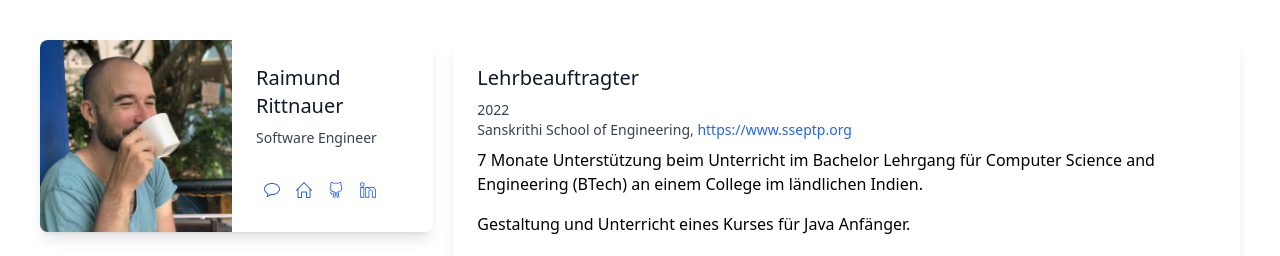
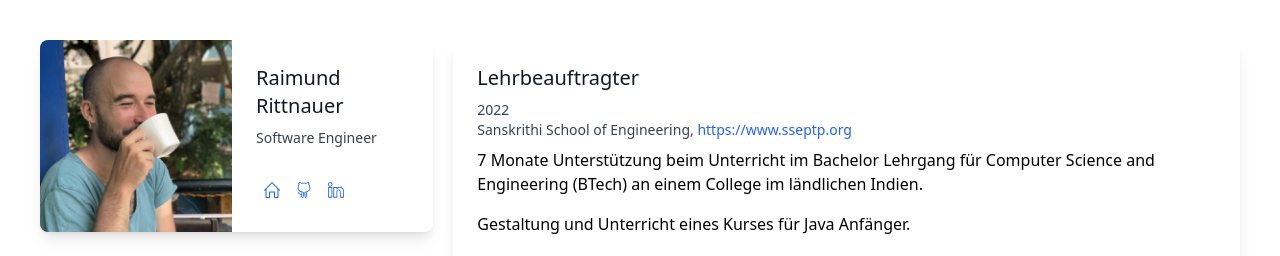
Before and after one commit to raaaimund/resume, a Next.js app: page / in a window 1280 px wide. Shown: the top 256 px of the page. Built offline with nearby package versions, Linux system fonts and the light colour scheme.

Commit message:
removed email link

```diff
--- a/components/IconLink.tsx
+++ b/components/IconLink.tsx
@@ -5,7 +5,7 @@ export default function IconLink(props: Props) {
     return (
         <Link
             className="text-blue-600 p-2 max-lg:p-0 hover:bg-blue-100 hover:border hover:border-blue-100 hover:rounded"
-            href={props.href}>{props.icon}</Link>
+            href={props.href} target="_blank">{props.icon}</Link>
     )
 }
 
--- a/pages/index.tsx
+++ b/pages/index.tsx
@@ -26,7 +26,6 @@ export default function Home() {
                             subtitle="Software Engineer"
                             image={<ProfileImage imgSrc={"/profile.jpg"} alt={"Me"}/>}>
                             <SocialLinkList links={[
-                                {href: "mailto:raimund@rittnauer.at", icon: <SlBubble/>},
                                 {href: "http://rittnauer.at", icon: <SlHome/>},
                                 {href: "https://github.com/raaaimund", icon: <SlSocialGithub/>},
                                 {href: "https://www.linkedin.com/in/rittnauer", icon: <SlSocialLinkedin/>},
```
